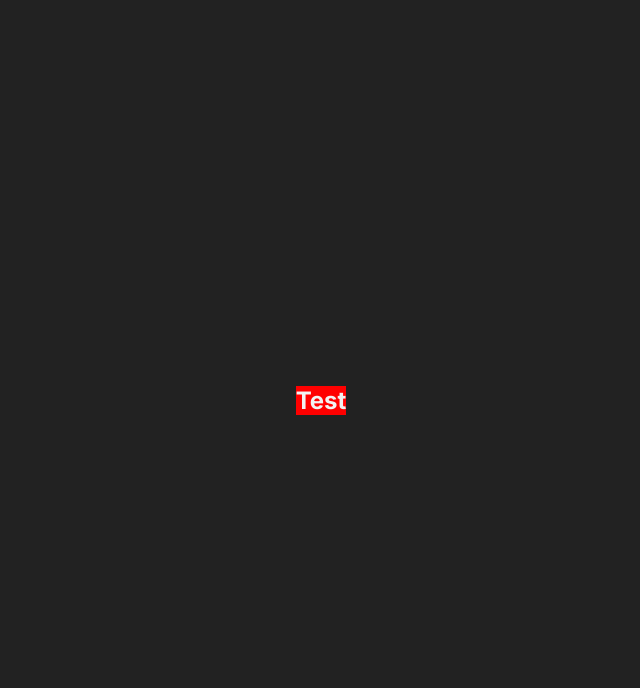
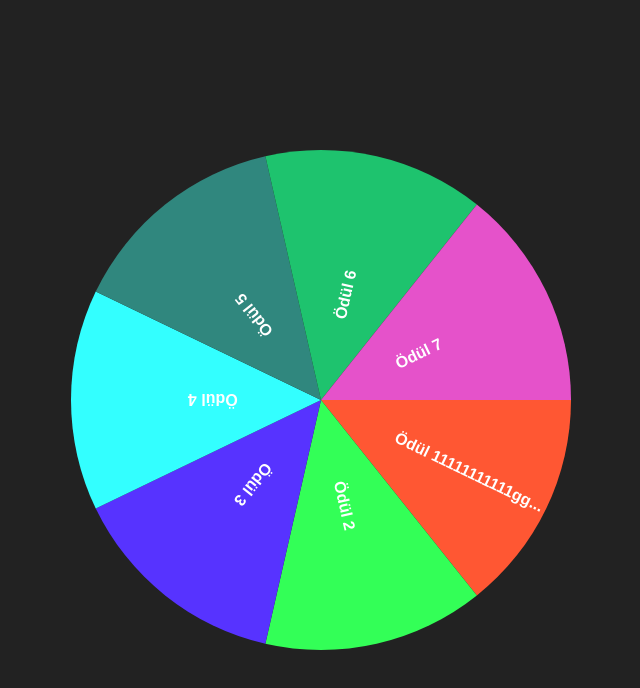
Before and after one commit to coderdal/wheel-raffle, a Next.js app: page / in a window 1280 px wide. Shown: the top 688 px of the page, without its empty margins (319-959 px from the left). Built offline with nearby package versions, Linux system fonts and the light colour scheme.

Commit message:
draw the wheel & slices & text functionallity

```diff
--- a/app/components/Wheel.module.scss
+++ b/app/components/Wheel.module.scss
@@ -1,3 +1,8 @@
-.wheel {
-    background-color: red !important;
+.wheelContainer {
+    position: relative;
+    width: 500px;
+    height: 500px;
+    display: flex;
+    align-items: center;
+    justify-content: center;
 }
--- a/app/components/Wheel.tsx
+++ b/app/components/Wheel.tsx
@@ -1,11 +1,80 @@
 "use client";
-
+import { useEffect, useRef, useState } from "react";
 import styles from "./Wheel.module.scss";
 
+interface WheelItem {
+  title: string;
+  bg_color: string;
+}
+
+const initialItems: WheelItem[] = [
+  { title: 'Ödül 11111111111gg11111', bg_color: '#FF5733' },
+  { title: 'Ödül 2', bg_color: '#33FF57' },
+  { title: 'Ödül 3', bg_color: '#5733FF' },
+  { title: 'Ödül 4', bg_color: '#33FFFF' },
+  { title: 'Ödül 5', bg_color: '#30877e' },
+  { title: 'Ödül 6', bg_color: '#1ec36e' },
+  { title: 'Ödül 7', bg_color: '#e552ca' }
+];
+
 const Wheel = () => {
+  const [wheelItems, setWheelItems] = useState<WheelItem[]>(initialItems);
+  const wheelCanvas = useRef<HTMLCanvasElement>(null);
+
+  const drawWheel = () => {
+    const { current: canvas } = wheelCanvas;
+    if (canvas === null) return;
+    const ctx = canvas.getContext('2d');
+    if (ctx === null) return;
+
+    // Clear the canvas
+    ctx.clearRect(0, 0, canvas.width, canvas.height);
+
+    // Calculate wheel properties
+    const numSlices = wheelItems.length; // Wheel slice count
+    const sliceAngle = (Math.PI * 2) / numSlices; // Slice angle
+    const wheelRadius = Math.min(canvas.width, canvas.height) / 2;
+    const centerX = canvas.width / 2;
+    const centerY = canvas.height / 2;
+
+    // Draw wheel slices
+    for (let i = 0; i < numSlices; i++) {
+      const startAngle = i * sliceAngle;
+      const endAngle = (i + 1) * sliceAngle;
+      const sliceMiddleAngle = startAngle + (sliceAngle / 2); // compute middle angle of the slice (to display title)
+      let displayText = wheelItems[i].title
+      if (displayText.length > 18) {
+        displayText = displayText.slice(0, 18).concat('...');
+      }
+
+      // Draw the slice
+      ctx.beginPath();
+      ctx.moveTo(centerX, centerY); // Go to the center of canvas
+      ctx.arc(centerX, centerY, wheelRadius, startAngle, endAngle);
+      ctx.fillStyle = wheelItems[i].bg_color; // Fill slice with its own bg color
+      ctx.fill();
+      ctx.closePath();
+      ctx.save();
+
+      // Draw the text on slice
+      ctx.translate(centerX, centerY); // Go to the center of canvas
+      ctx.rotate(sliceMiddleAngle); // Rotate the canvas to middle of the slice
+      // Text styles
+      ctx.fillStyle = 'white';
+      ctx.font = 'bold 16px Arial';
+      ctx.fillText(displayText, wheelRadius / 3, 6); // Draw the title
+      ctx.restore();
+    }
+  };
+
+  useEffect(() => {
+    drawWheel();
+    // eslint-disable-next-line react-hooks/exhaustive-deps
+  }, [wheelItems]);
+
   return (
-    <section className={styles.wheel}>
-      <h1>Test</h1>
+    <section className={styles.wheelContainer}>
+      <canvas ref={wheelCanvas} width="500px" height="500px"></canvas>
     </section>
   );
 };
```
